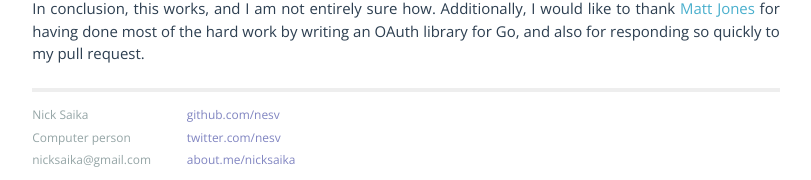
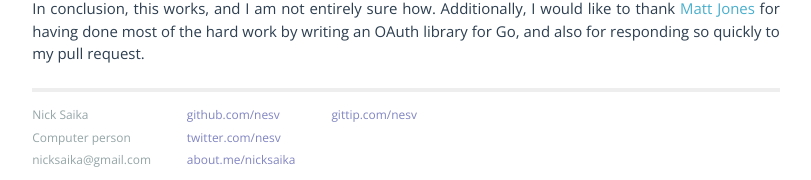
Before and after one commit to nesv/nesv.github.io, a Jekyll site: the page built from _posts/2013-09-17-two-legged-oauth-calls-in-go.md, in a window 1280 px wide. Shown: the part 2065-2245 px from the top of the page, without its empty margins (234-1045 px from the left). Built offline with Jekyll 4.4.1, drawn with Linux system fonts in a browser that asks for light colours; Markdown is read by kramdown in place of the engine named in the settings.

Commit message:
layout: Added a link to my Gittip page

```diff
--- a/_layouts/default.html
+++ b/_layouts/default.html
@@ -50,6 +50,11 @@
                 <a href="http://about.me/nicksaika">about.me/nicksaika</a><br />
               </p>
             </div>
+            <div class="contact">
+              <p>
+                <a href="https://gittip.com/nesv/">gittip.com/nesv</a><br />
+              </p>
+            </div>
           </div>
         </div>
 
```
